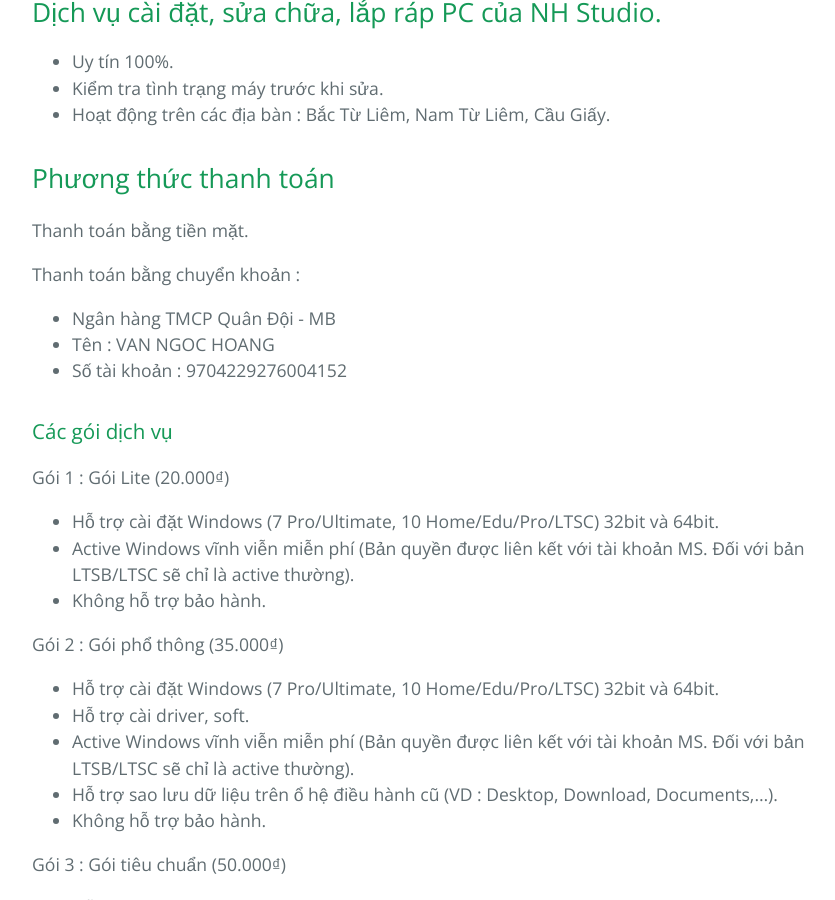
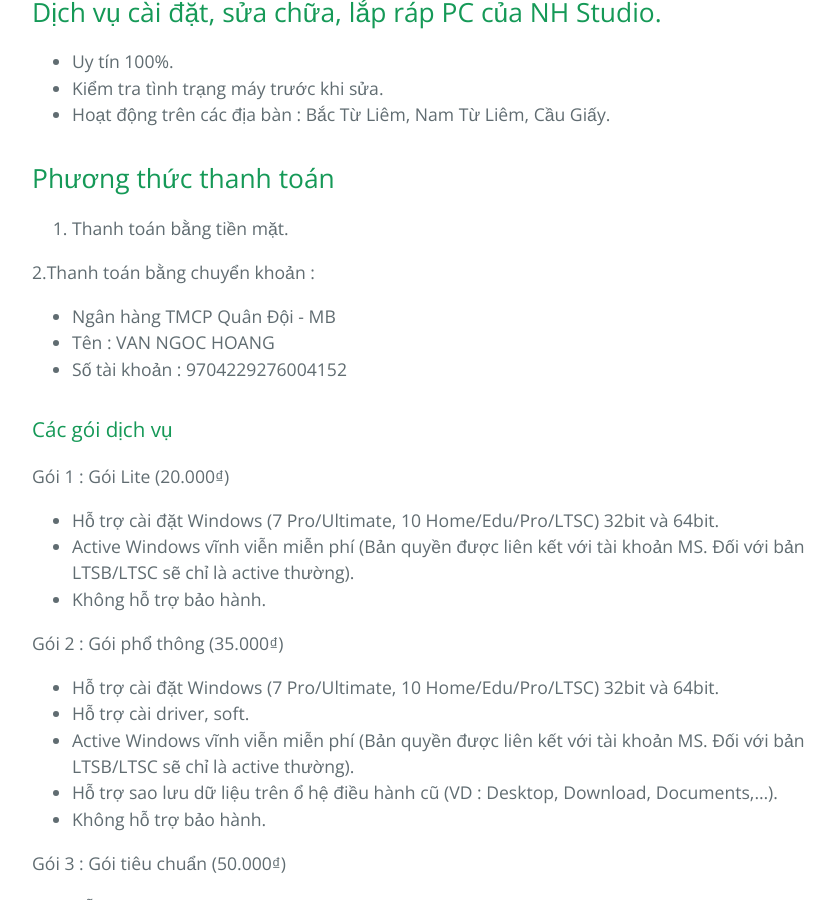
Before and after one commit to nh0909hn/NHFix, a Jekyll site: the page built from index.md, in a window 1280 px wide and 900 px high, scrolled down 422 px. Shown: the whole window, without its empty margins (192-1027 px from the left). Built offline with Jekyll 4.4.1, drawn with Linux system fonts in a browser that asks for light colours; our own code applies the rules of GitHub Pages for plain Markdown files.

Commit message:
Update index.md

```diff
--- a/index.md
+++ b/index.md
@@ -6,13 +6,12 @@
 
 ## Phương thức thanh toán
 
-Thanh toán bằng tiền mặt.
+1. Thanh toán bằng tiền mặt.
 
-Thanh toán bằng chuyển khoản :
-
-+ Ngân hàng TMCP Quân Đội - MB
-+ Tên : VAN NGOC HOANG
-+ Số tài khoản : 9704229276004152
+2.Thanh toán bằng chuyển khoản :
+- Ngân hàng TMCP Quân Đội - MB
+- Tên : VAN NGOC HOANG
+- Số tài khoản : 9704229276004152
 
 ### Các gói dịch vụ
 
```
